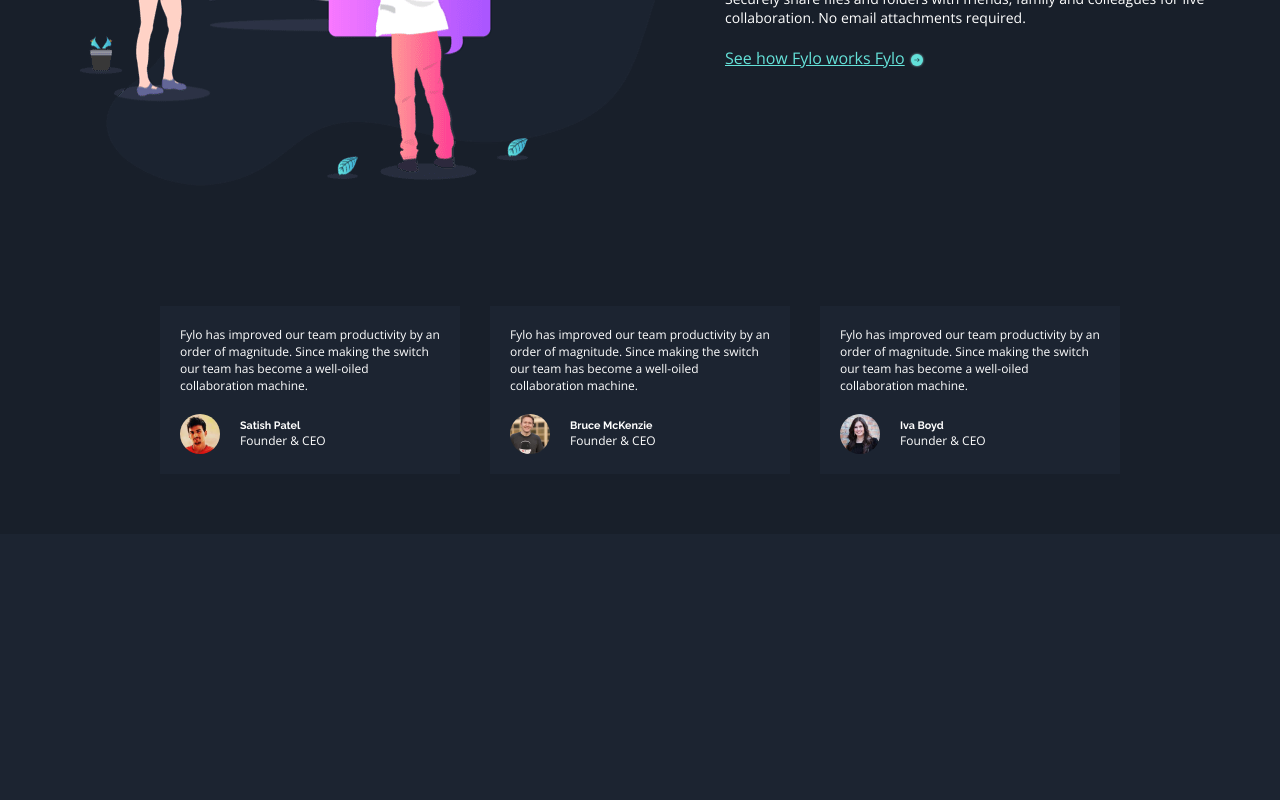
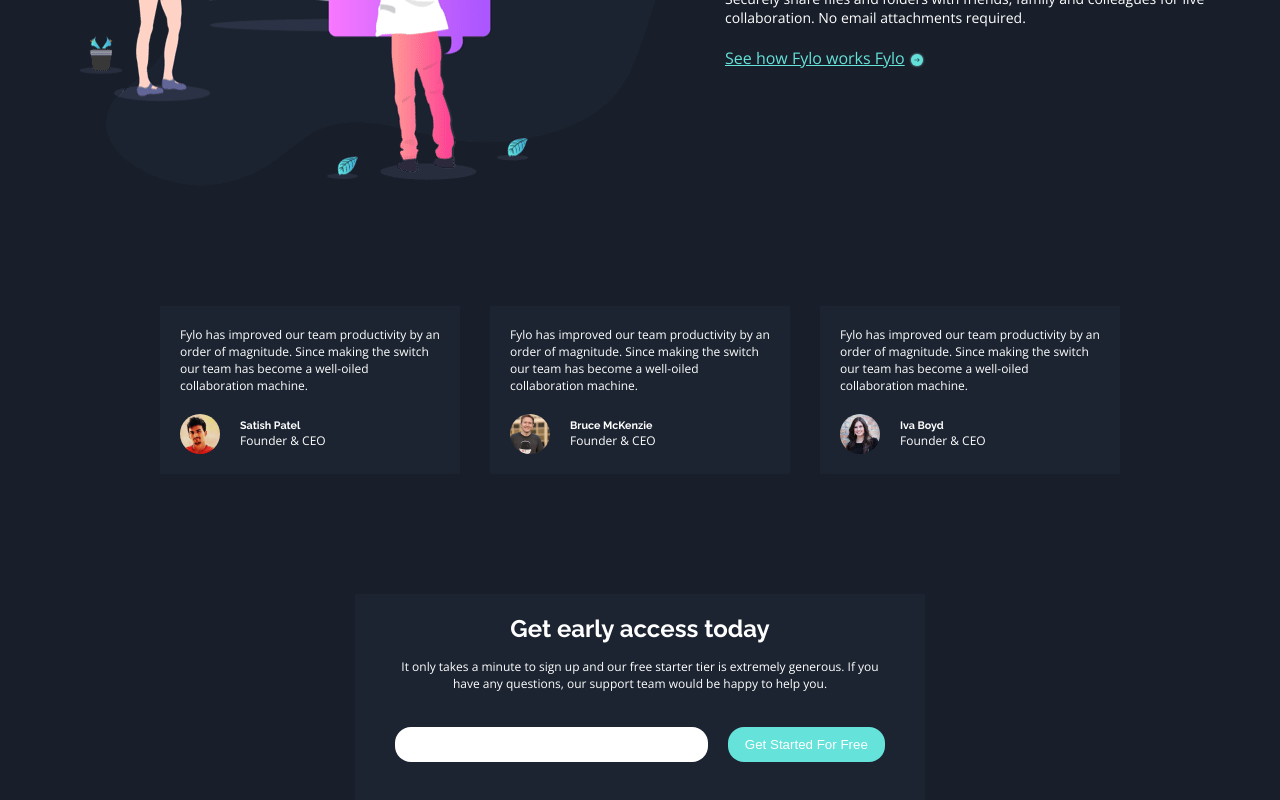
Before and after one commit to nouryy17/fylo-dark-theme-landing-page, a React (Create React App) app: page / in a window 1280 px wide. Shown: the part 1634-2434 px from the top of the page. Before the commit the page ends 2168 px from the top, so only its background shows below. Built offline with nearby package versions, Linux system fonts and the light colour scheme.

Commit message:
completed email part

```diff
--- a/src/App.js
+++ b/src/App.js
@@ -3,6 +3,7 @@
 import PROPS from "./component/props"
 import TESTIMONIALS from "./component/testimonials";
 import FOUNDER from './component/foundersPart'
+import EMAIL from "./component/validEmilePart"
 function App() {
   return (
     <div >
@@ -10,6 +11,7 @@
       <PROPS></PROPS>
       <TESTIMONIALS></TESTIMONIALS>
       <FOUNDER></FOUNDER>
+      <EMAIL></EMAIL>
     </div>
   );
 }
--- /dev/null
+++ b/src/component/validEmilePart.js
@@ -0,0 +1,15 @@
+import "../style/Email.sass"
+export default function () {
+    return(
+        <div className="Email continer">
+       <div>
+       <h2> Get early access today </h2>
+        <p> It only takes a minute to sign up and our free starter tier is extremely generous. If you have any questions, our support team would be happy to help you.</p>
+        <div>
+        <input type="emil"></input>
+        <button className="button"> Get Started For Free</button>
+        </div>
+       </div>
+        </div>
+    )
+}
--- /dev/null
+++ b/src/style/Email.sass
@@ -0,0 +1,30 @@
+@import "./mixsin"
+@import "./varble"
+.Email
+    background-color: $Dark-Blue-tow
+    div
+        margin: auto
+        padding: 20px
+        background-color: $Dark-Blue-one
+        width: fit-content
+        text-align: center
+        color: $White
+        p
+            font-size: 12px
+            max-width: 500px
+            margin: 15Px
+        div
+            display: flex
+            align-items: center
+            justify-content: space-between
+            width: 100%
+            gap: 20px
+            @include for-size(tablet-landscape )
+               flex-wrap: wrap
+
+               justify-content: center
+            input
+                border: none
+                border-radius: 16px
+                padding: 10px
+                flex-basis: 80%
--- a/src/style/foundersPart.sass
+++ b/src/style/foundersPart.sass
@@ -6,6 +6,7 @@
     justify-content: center
     gap: 30px
     flex-wrap: wrap
+    position: relative
     .founderBox
         width: 300px
         background-color: $Dark-Blue-one
--- a/src/style/main.sass
+++ b/src/style/main.sass
@@ -41,14 +41,3 @@
     text-align: center
   p
     font-size: 14px
-  .button
-    width: 200px
-    padding: 10px 0
-    border-radius: 16px
-    border: none
-    background: $Cyan
-    color: white
-    cursor: pointer
-    transition: 0.5s
-    &:hover
-      background:  hsl(176, 68%, 64%,0.6)
--- a/src/style/style.css
+++ b/src/style/style.css
@@ -24,6 +24,20 @@
 
 .continer {
   padding: 60px;
+}
+
+.button {
+  width: 200px;
+  padding: 10px 0;
+  border-radius: 16px;
+  border: none;
+  background: hsl(176, 68%, 64%);
+  color: white;
+  cursor: pointer;
+  transition: 0.5s;
+}
+.button:hover {
+  background: hsla(176, 68%, 64%, 0.6);
 }
 
 * {
@@ -93,19 +107,6 @@
 .partTowMine p {
   font-size: 14px;
 }
-.partTowMine .button {
-  width: 200px;
-  padding: 10px 0;
-  border-radius: 16px;
-  border: none;
-  background: hsl(176, 68%, 64%);
-  color: white;
-  cursor: pointer;
-  transition: 0.5s;
-}
-.partTowMine .button:hover {
-  background: hsla(176, 68%, 64%, 0.6);
-}
 
 h1, h2, h3, h4, h5, h6 {
   font-family: "Raleway", sans-serif;
@@ -133,6 +134,20 @@
 
 .continer {
   padding: 60px;
+}
+
+.button {
+  width: 200px;
+  padding: 10px 0;
+  border-radius: 16px;
+  border: none;
+  background: hsl(176, 68%, 64%);
+  color: white;
+  cursor: pointer;
+  transition: 0.5s;
+}
+.button:hover {
+  background: hsla(176, 68%, 64%, 0.6);
 }
 
 * {
@@ -201,4 +216,88 @@
   margin: 15px 0;
 }
 
+h1, h2, h3, h4, h5, h6 {
+  font-family: "Raleway", sans-serif;
+}
+
+p, span, div {
+  font-family: "Open Sans", sans-serif;
+}
+
+p {
+  font-size: 14px;
+}
+
+body {
+  background-color: hsl(217, 28%, 15%);
+  width: 100%;
+  height: 100%;
+  overflow-x: hidden;
+}
+
+ul {
+  list-style: none;
+  display: flex;
+}
+
+.continer {
+  padding: 60px;
+}
+
+.button {
+  width: 200px;
+  padding: 10px 0;
+  border-radius: 16px;
+  border: none;
+  background: hsl(176, 68%, 64%);
+  color: white;
+  cursor: pointer;
+  transition: 0.5s;
+}
+.button:hover {
+  background: hsla(176, 68%, 64%, 0.6);
+}
+
+* {
+  margin: 0;
+  padding: 0;
+  box-sizing: border-box;
+}
+
+.Email {
+  background-color: hsl(218, 28%, 13%);
+}
+.Email div {
+  margin: auto;
+  padding: 20px;
+  background-color: hsl(217, 28%, 15%);
+  width: fit-content;
+  text-align: center;
+  color: hsl(0, 0%, 100%);
+}
+.Email div p {
+  font-size: 12px;
+  max-width: 500px;
+  margin: 15Px;
+}
+.Email div div {
+  display: flex;
+  align-items: center;
+  justify-content: space-between;
+  width: 100%;
+  gap: 20px;
+}
+@media (max-width: 991px) {
+  .Email div div {
+    flex-wrap: wrap;
+    justify-content: center;
+  }
+}
+.Email div div input {
+  border: none;
+  border-radius: 16px;
+  padding: 10px;
+  flex-basis: 80%;
+}
+
 /*# sourceMappingURL=style.css.map */
--- a/src/style/style.sass
+++ b/src/style/style.sass
@@ -2,3 +2,4 @@
 @import "./varble.sass"
 @import "./main.sass"
 @import "./props"
+@import "./Email"
--- a/src/style/varble.sass
+++ b/src/style/varble.sass
@@ -22,6 +22,17 @@
    display: flex
 .continer
    padding: 60px
+.button
+    width: 200px
+    padding: 10px 0
+    border-radius: 16px
+    border: none
+    background: $Cyan
+    color: white
+    cursor: pointer
+    transition: 0.5s
+    &:hover
+      background:  hsl(176, 68%, 64%,0.6)
 *
     margin: 0
     padding: 0
```
Also changed, not shown: 1 other file (tests, documents, lock files or other folders).
